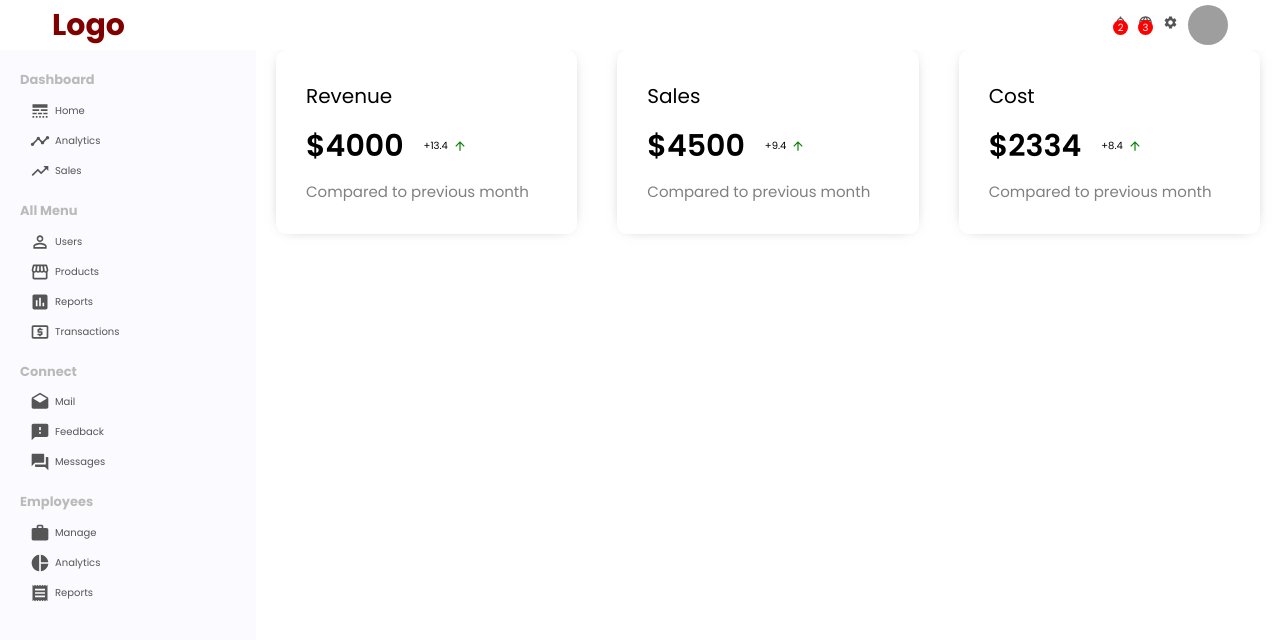
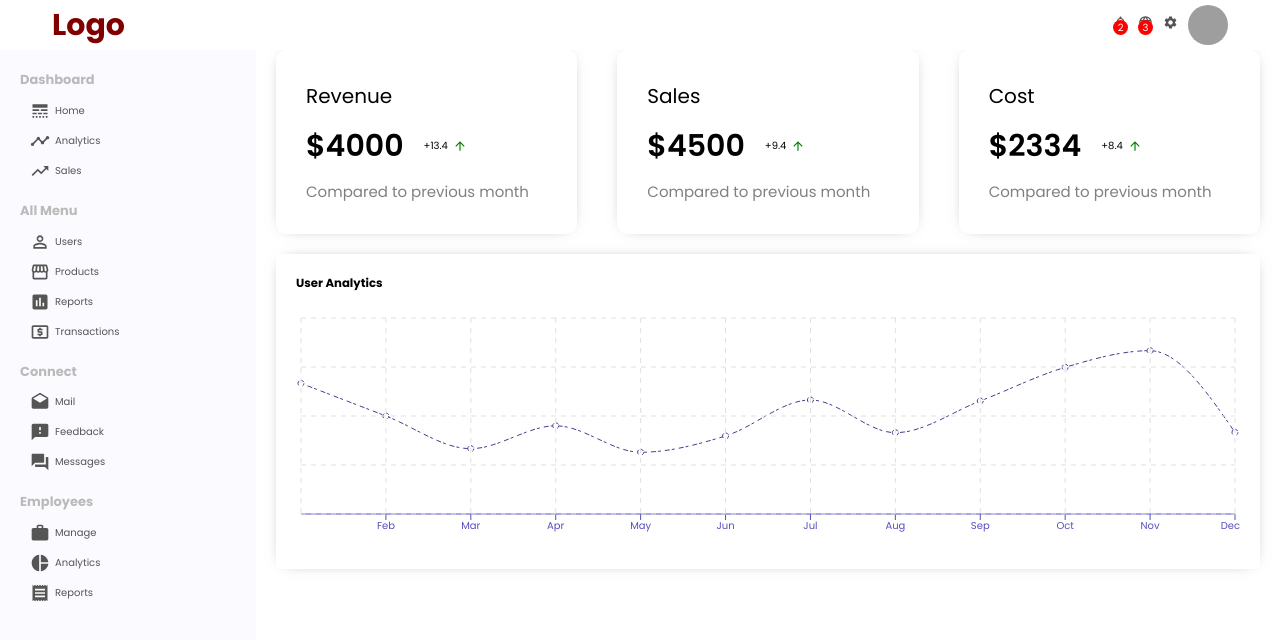
Before and after one commit to SeunJay/dashboard, a React (Create React App) app: page / in a window 1280 px wide. Shown: the top 640 px of the page. Built offline with nearby package versions, Linux system fonts and the light colour scheme; grey boxes are pictures that could not be loaded.

Commit message:
create chart component

```diff
--- /dev/null
+++ b/src/components/chart/Chart.js
@@ -0,0 +1,34 @@
+import React from 'react';
+import {
+  LineChart,
+  Line,
+  XAxis,
+  CartesianGrid,
+  Tooltip,
+  ResponsiveContainer,
+} from 'recharts';
+
+import { ChartContainer, ChartTitle } from './chart.styles';
+
+const Chart = ({ title, data, dataKey, grid }) => {
+  return (
+    <ChartContainer>
+      <ChartTitle>{title}</ChartTitle>
+      <ResponsiveContainer width='100%' aspect={4 / 1}>
+        <LineChart data={data}>
+          <XAxis dataKey={'name'} stroke='#5550bd' />
+          <Line
+            type={'monotone'}
+            dataKey={dataKey}
+            stroke='#483d8b'
+            strokeDasharray={'3 4 5 2'}
+          />
+          <Tooltip />
+          {grid && <CartesianGrid stroke='#e0dfdf' strokeDasharray={'5 5'} />}
+        </LineChart>
+      </ResponsiveContainer>
+    </ChartContainer>
+  );
+};
+
+export default Chart;
--- /dev/null
+++ b/src/components/chart/chart.styles.js
@@ -0,0 +1,12 @@
+import styled from 'styled-components';
+
+export const ChartContainer = styled.div`
+  margin: 2rem;
+  padding: 2rem;
+  -webkit-box-shadow: 0 0 1.5rem -1rem rgba(0, 0, 0, 0.75);
+  box-shadow: 0 0 1.5rem -1rem rgba(0, 0, 0, 0.75);
+`;
+
+export const ChartTitle = styled.h3`
+  margin-bottom: 2rem;
+`;
--- a/src/data/dummyData.js
+++ b/src/data/dummyData.js
@@ -3,3 +3,18 @@ export const featureData = [
   { title: 'Sales', money: '$4500', moneyRate: '+9.4' },
   { title: 'Cost', money: '$2334', moneyRate: '+8.4' },
 ];
+
+export const userData = [
+  { name: 'Jan', 'Active User': 4000 },
+  { name: 'Feb', 'Active User': 3000 },
+  { name: 'Mar', 'Active User': 2000 },
+  { name: 'Apr', 'Active User': 2700 },
+  { name: 'May', 'Active User': 1890 },
+  { name: 'Jun', 'Active User': 2390 },
+  { name: 'Jul', 'Active User': 3490 },
+  { name: 'Aug', 'Active User': 2490 },
+  { name: 'Sep', 'Active User': 3460 },
+  { name: 'Oct', 'Active User': 4490 },
+  { name: 'Nov', 'Active User': 5000 },
+  { name: 'Dec', 'Active User': 2500 },
+];
--- a/src/pages/home/Home.js
+++ b/src/pages/home/Home.js
@@ -1,12 +1,20 @@
 import React from 'react';
 
 import Feature from '../../components/featured/Feature';
+import Chart from '../../components/chart/Chart';
 import { HomeContainer } from './home.styles';
+import { userData } from '../../data/dummyData';
 
 const Home = () => {
   return (
     <HomeContainer>
       <Feature />
+      <Chart
+        data={userData}
+        title='User Analytics'
+        grid
+        dataKey='Active User'
+      />
     </HomeContainer>
   );
 };
```
